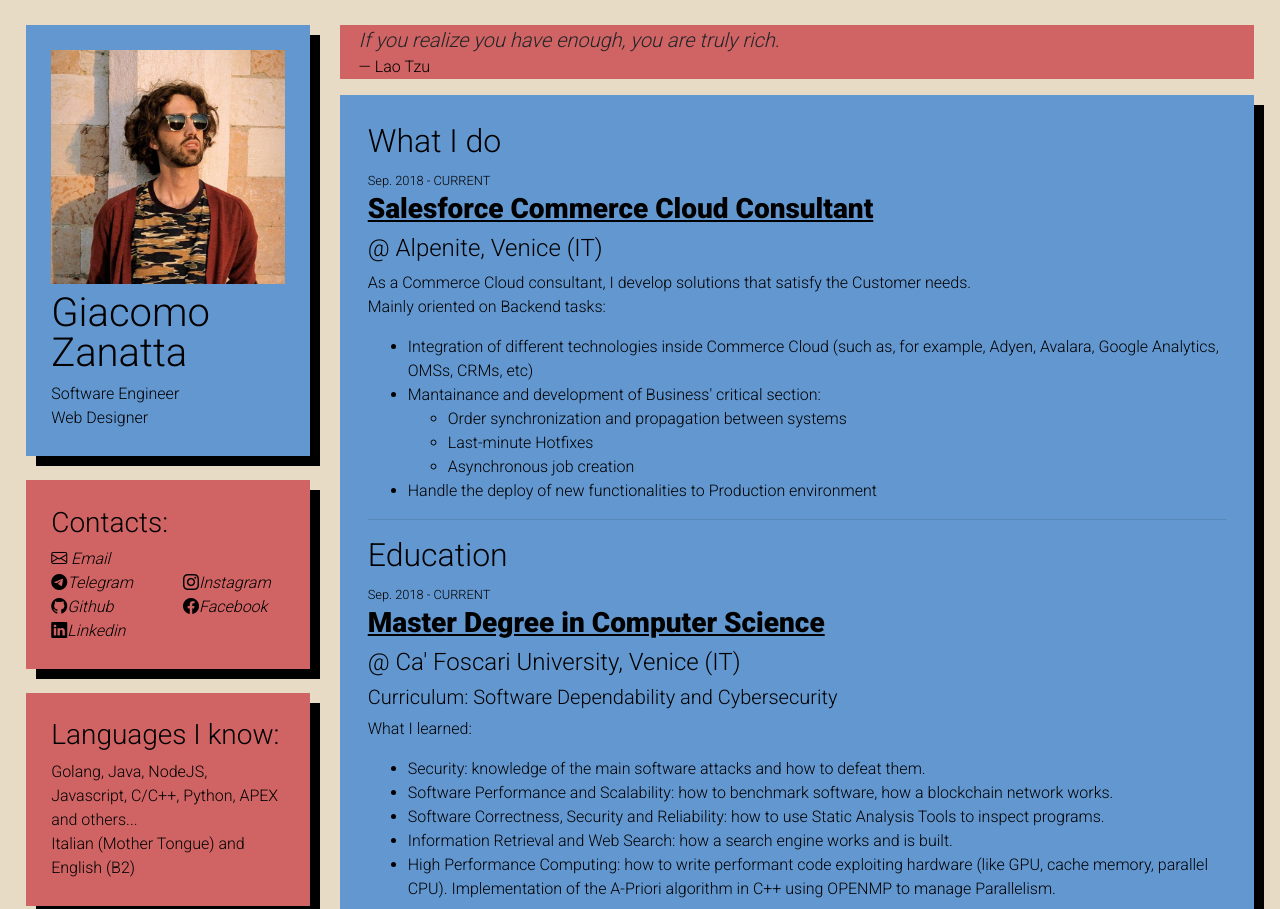
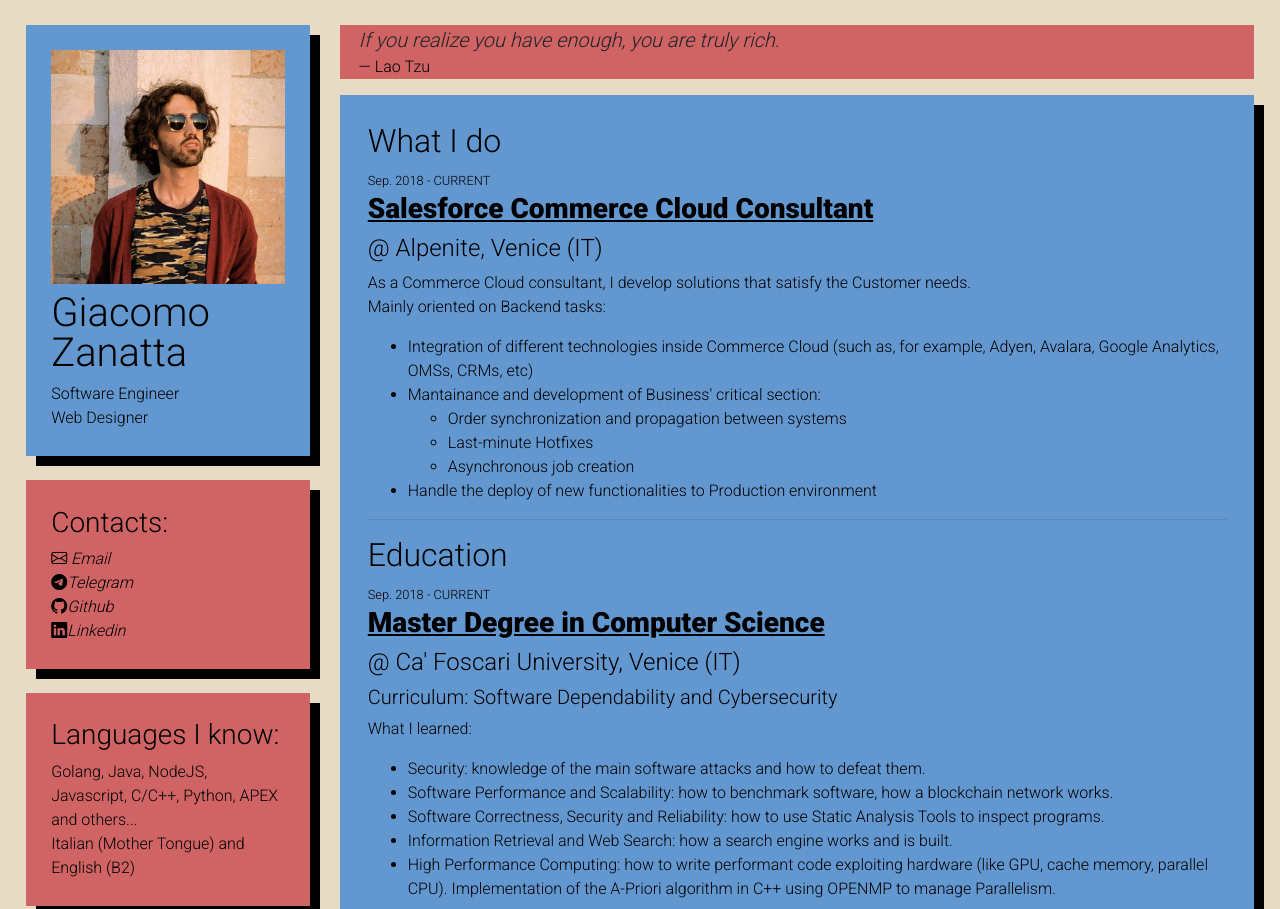
Before and after one commit to giacomozanatta/giacomozanatta.github.io2, a plain HTML site: page index.html in a window 1280 px wide. Shown: the top 909 px of the page. Drawn offline with nearby package versions, Linux system fonts and the light colour scheme.

Commit message:
Update index.html
Remove social

```diff
--- a/index.html
+++ b/index.html
@@ -39,10 +39,6 @@
                                 <i class="bi bi-telegram"><a href="https://t.me/giacomozanatta" target="_blank">Telegram</a></i> <br>
                                 <i class="bi bi-github"><a href="https://github.com/giacomozanatta" target="_blank">Github</a></i> <br>
                                 <i class="bi bi-linkedin"><a href="https://www.linkedin.com/in/giacomozanatta/" target="_blank">Linkedin</a></i>
-                            </div>
-                            <div class="col-lg-6 col-sm-6 col-xs-6">
-                                <i class="bi bi-instagram"><a href="https://www.instagram.com/giacomo_zanatta/" target="_blank">Instagram</a></i> <br>
-                                <i class="bi bi-facebook"><a href="https://www.facebook.com/giacomo.zanatta.965" target="_blank">Facebook</a></i>
                             </div>
                         </div>
                     </div>
```
